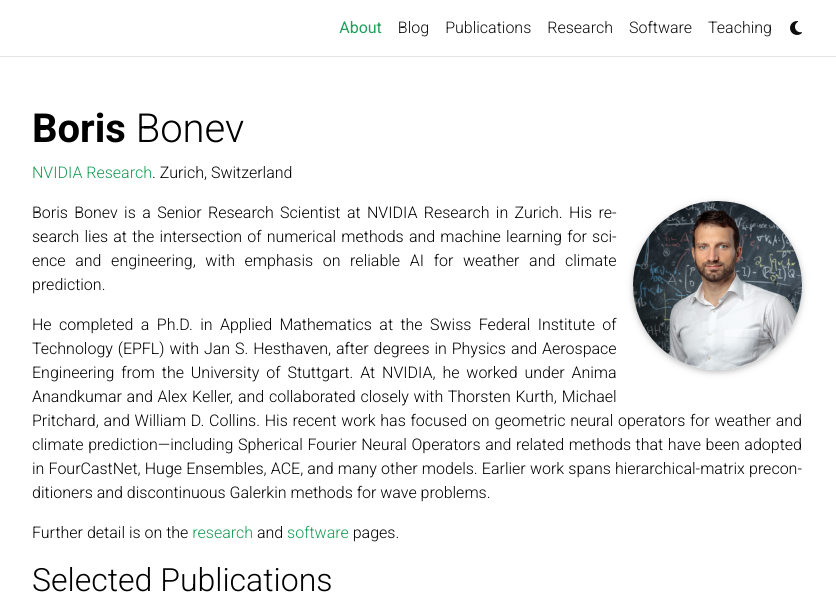
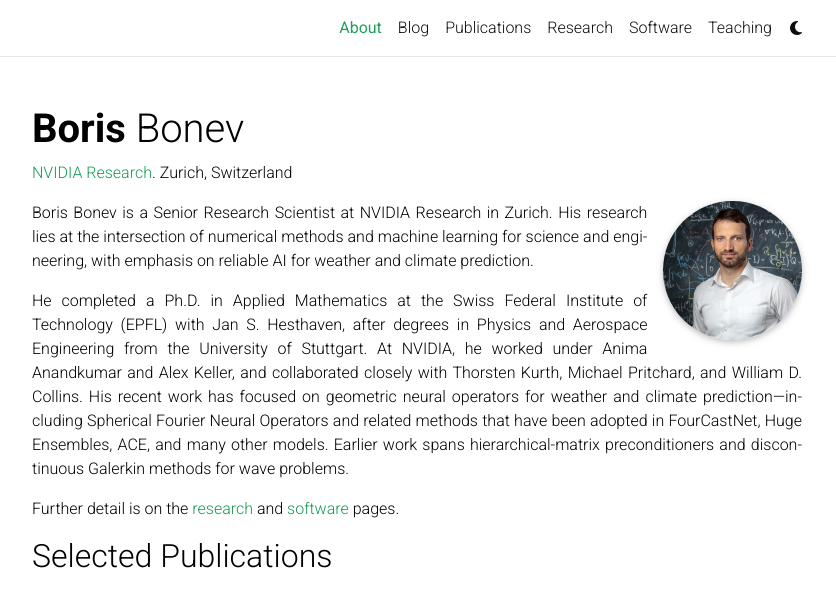
Before and after one commit to bonevbs/bonevbs.github.io, a Jekyll site: the page built from _pages/about.md, in a window 1280 px wide and 1346 px high. Shown: the top 605 px of the window, without its empty margins (223-1059 px from the left). Built offline with Jekyll 4.4.1, drawn with Linux system fonts in a browser that asks for light colours; full-size pictures stand in for the smaller copies a plugin makes; some web fonts are replaced; comment, search, counter and statistics services are not loaded; a style sheet for code colours, icons or effects is not loaded; grey boxes are pictures that could not be loaded.

Commit message:
smaller figure

```diff
--- a/_sass/_base.scss
+++ b/_sass/_base.scss
@@ -186,7 +186,7 @@
 
 @media (min-width: 576px) {
   .profile {
-    width: 22%;
+    width: 18%;
 
     .address {
       p {
```
